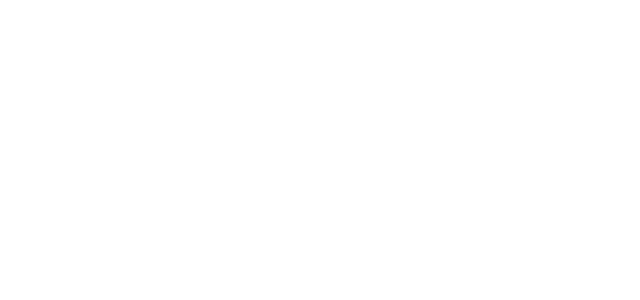
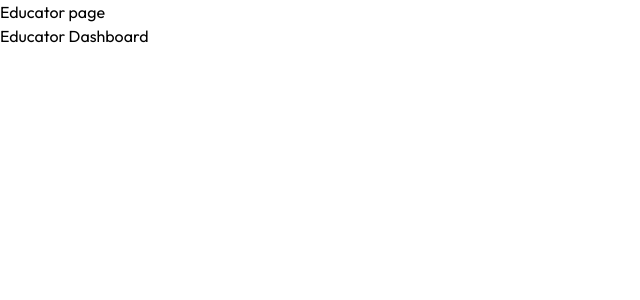
Before and after one commit to AhmedJOUALLA/EduLearn, a React (Vite) app in the folder client/: page /educator/educator in a window 1280 px wide. Shown: the top 300 px of the page, without its empty margins (0-640 px from the left). Built offline with nearby package versions, Linux system fonts and the light colour scheme.

Commit message:
Add student and educator routes with nested routing

```diff
--- a/client/src/App.jsx
+++ b/client/src/App.jsx
@@ -1,11 +1,38 @@
-import React from 'react'
+import { Route, Routes } from "react-router-dom";
+import Home from "./pages/student/Home";
+import CoursesList from "./pages/student/CoursesList";
+import CourseDetails from "./pages/student/CourseDetails";
+import MyEnrollments from "./pages/student/MyEnrollments";
+import Player from "./pages/student/Player";
+import Loading from "./components/student/Loading";
+import Educator from "./pages/educator/Educator";
+import Dashboard from "./pages/educator/Dashboard";
+import AddCourse from "./pages/educator/AddCourse";
+import MyCourses from "./pages/educator/MyCourses";
+import StudentsEnrolled from "./pages/educator/StudentsEnrolled";
 
 const App = () => {
   return (
     <div>
+      <Routes>
+        <Route path="/" element={<Home />} />
+        <Route path="/course-list" element={<CoursesList />} />
+        <Route path="/course-list/:input" element={<CoursesList />} />
+        <Route path="/course/:id" element={<CourseDetails />} />
+        <Route path="/my-enrollments" element={<MyEnrollments />} />
+        <Route path="/player/:courseId" element={<Player />} />
+        <Route path="/loading/:path" element={<Loading />} />
 
+        // nested route (route imbriquee)
+        <Route path="/educator" element={<Educator />}>
+          <Route path="educator" element={<Dashboard />} />
+          <Route path="add-course" element={<AddCourse />} />
+          <Route path="my-courses" element={<MyCourses />} />
+          <Route path="student-enrolled" element={<StudentsEnrolled />} />
+        </Route>
+      </Routes>
     </div>
-  )
-}
+  );
+};
 
-export default App
+export default App;
--- a/client/src/components/student/Navbar.jsx
+++ b/client/src/components/student/Navbar.jsx
@@ -1,7 +1,19 @@
+import React from "react";
+import { assets } from "../../assets/assets";
+import {Link} from 'react-router-dom'
 const Navbar = () => {
   return (
     <div>
-      <h1>Navbar</h1>
+      <img src={assets.logo} alt="Logo" className="w-28 lg:w-32
+       cursor-pointer" />
+       <div className="hidden md:flex items-center gap-5 text-gray-500 ">
+        <div>
+          <button>Become Educator</button>
+          <Link to='/my-enrollments'>My Enrollments</Link>
+        </div>
+        <button className="bg-blue-600 text-white px-5 py-2 rounded-full">Create Account</button>
+       </div>
+       <div></div>
     </div>
   );
 };
--- a/client/src/main.jsx
+++ b/client/src/main.jsx
@@ -1,11 +1,14 @@
-import { StrictMode } from 'react'
-import { createRoot } from 'react-dom/client'
-import './index.css'
-import App from './App.jsx'
-import { AppContextProvider } from './context/AppContext.jsx'
+// import { StrictMode } from 'react'
+import { createRoot } from "react-dom/client";
+import "./index.css";
+import App from "./App.jsx";
+import { AppContextProvider } from "./context/AppContext.jsx";
+import { BrowserRouter } from "react-router-dom";
 
-createRoot(document.getElementById('root')).render(
-  <AppContextProvider>
-    <App />
-  </AppContextProvider>,
-)
+createRoot(document.getElementById("root")).render(
+  <BrowserRouter>
+    <AppContextProvider>
+      <App />
+    </AppContextProvider>
+  </BrowserRouter>,
+);
--- a/client/src/pages/educator/Educator.jsx
+++ b/client/src/pages/educator/Educator.jsx
@@ -1,9 +1,12 @@
+import { Outlet } from "react-router-dom";
 const Educator = () => {
   return (
     <div>
-      <h1>Educator</h1>
+      <h1>Educator page</h1>
+      <div>
+        {<Outlet />}
+      </div>
     </div>
   );
 };
-<h1>Educator</h1>
 export default Educator;
--- a/client/src/pages/student/Home.jsx
+++ b/client/src/pages/student/Home.jsx
@@ -6,4 +6,4 @@ const Home = () => {
   );
 };
 
-export default Home;<h1>Home Page</h1>
+export default Home;
```
